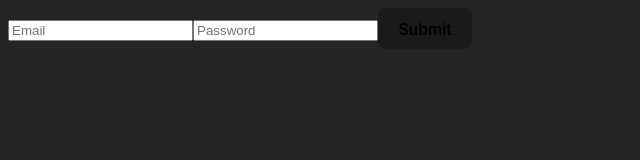
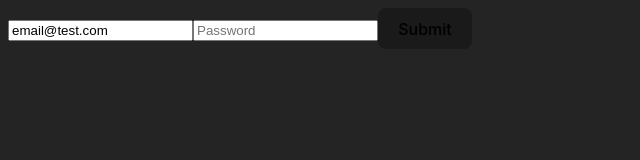
Before and after one commit to Raftouch/react-hook-form-tuto, a React (Vite) app: page / in a window 1280 px wide. Shown: the top 160 px of the page, without its empty margins (0-640 px from the left). Built offline with nearby package versions, Linux system fonts and the light colour scheme.

Commit message:
feat :zap: add default values

```diff
--- a/src/App.tsx
+++ b/src/App.tsx
@@ -11,7 +11,11 @@ function App() {
     handleSubmit,
     setError,
     formState: { errors, isSubmitting },
-  } = useForm<FormFields>()
+  } = useForm<FormFields>({
+    defaultValues: {
+      email: 'email@test.com',
+    },
+  })
 
   const onSubmit: SubmitHandler<FormFields> = async (data) => {
     try {
```
